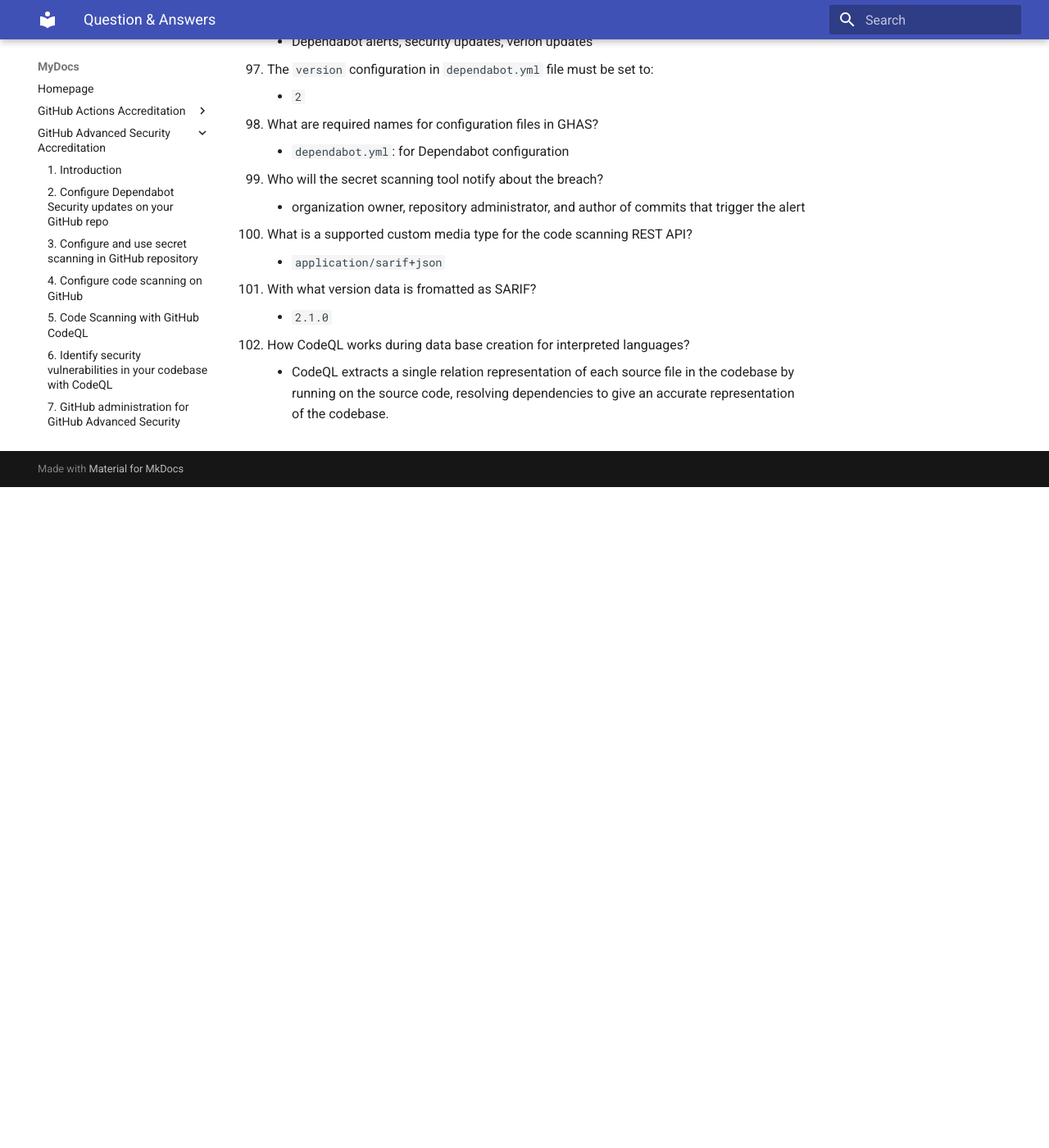
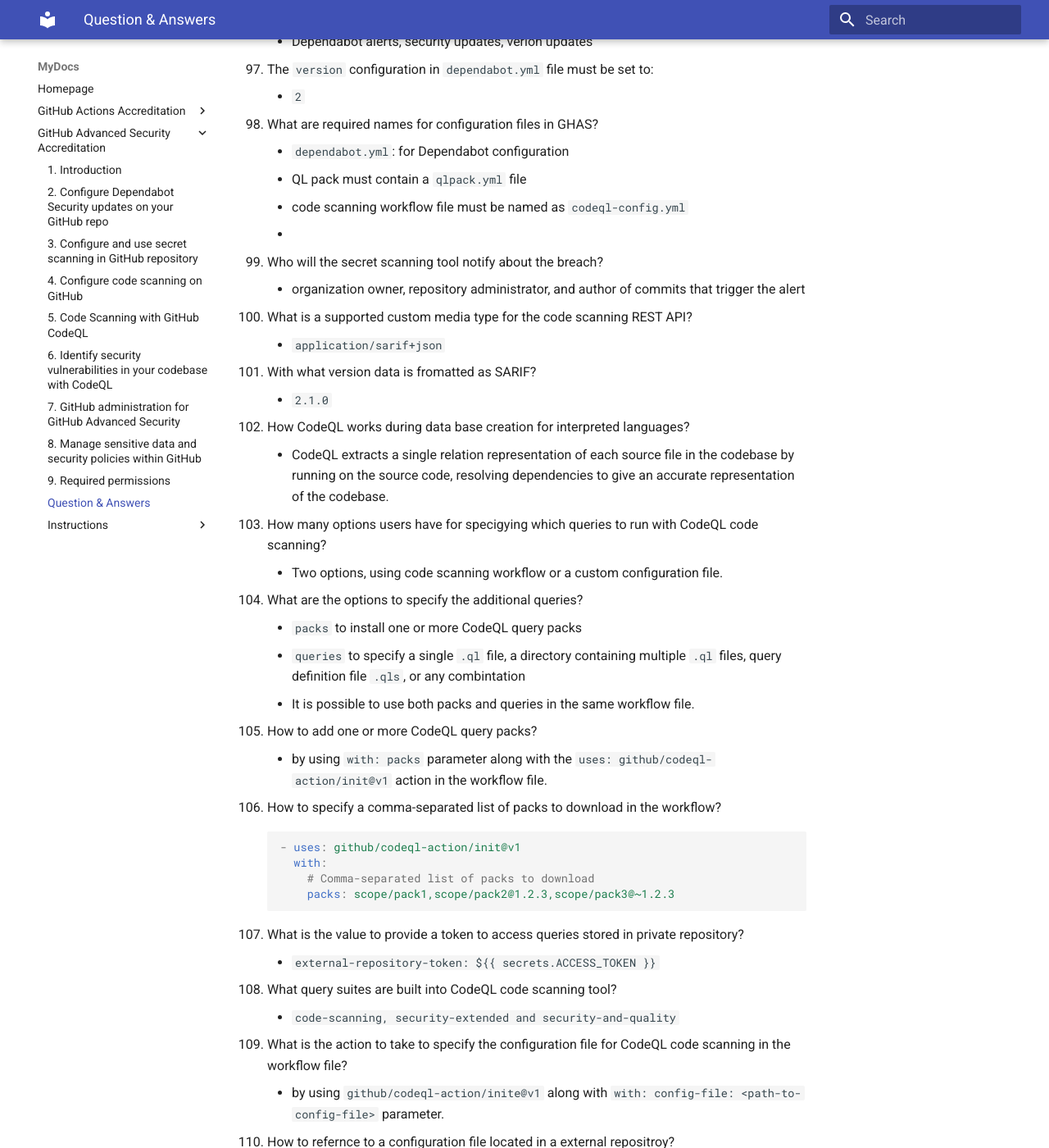
Before and after one commit to jevgenix/Docs, an MkDocs documentation site: the page built from docs/GitHub Advanced Security Accreditation/Question & Answers.md, in a window 1280 px wide and 1400 px high, scrolled down 8970 px. Shown: the whole window at 82% size. Built offline with MkDocs 1.6.1 and Material for MkDocs 9.7.7, drawn with Linux system fonts in a browser that asks for light colours; before the commit the page ends 9564 px from its top, so only the background shows below that; some of the changed text lies outside the part shown.

Commit message:
updated docs

````diff
--- a/docs/GitHub Advanced Security Accreditation/Question & Answers.md
+++ b/docs/GitHub Advanced Security Accreditation/Question & Answers.md
@@ -231,8 +231,8 @@
 
 68. What are the two types of queries and what it requires?
     - @kind has only two options:
-      - problem (same as Alert)
-      - path problem (same as Path)
+      - problem (same as Alert queries)
+      - path problem (same as Path queries)
     - metadata is required
 
 69. How qlpack.yml syntax looks like?
@@ -360,6 +360,9 @@
 
 96. What are required names for configuration files in GHAS?
     - `dependabot.yml`: for Dependabot configuration
+    - QL pack must contain a `qlpack.yml` file
+    - code scanning workflow file must be named as `codeql-config.yml`
+    -
 
 
 97. Who will the secret scanning tool notify about the breach?
@@ -373,3 +376,60 @@
 
 100. How CodeQL works during data base creation for interpreted languages?
     - CodeQL extracts a single relation representation of each source file in the codebase by running on the source code, resolving dependencies to give an accurate representation of the codebase.
+
+101. How many options users have for specigying which queries to run with CodeQL code scanning?
+    - Two options, using code scanning workflow or a custom configuration file.
+
+102. What are the options to specify the additional queries?
+    - `packs` to install one or more CodeQL query packs
+    - `queries` to specify a single `.ql` file, a directory containing multiple `.ql` files, query definition file `.qls`, or any combintation
+    - It is possible to use both packs and queries in the same workflow file.
+
+103. How to add one or more CodeQL query packs?
+    - by using `with: packs` parameter along with the `uses: github/codeql-action/init@v1` action in the workflow file.
+
+104. How to specify a comma-separated list of packs to download in the workflow?
+    ```yml
+    - uses: github/codeql-action/init@v1
+      with:
+        # Comma-separated list of packs to download
+        packs: scope/pack1,scope/pack2@1.2.3,scope/pack3@~1.2.3
+    ```
+
+105. What is the value to provide a token to access queries stored in private repository?
+    - `external-repository-token: ${{ secrets.ACCESS_TOKEN }}`
+
+106. What query suites are built into CodeQL code scanning tool?
+    - `code-scanning, security-extended and security-and-quality`
+
+107. What is the action to take to specify the configuration file for CodeQL code scanning in the workflow file?
+    - by using `github/codeql-action/inite@v1` along with `with: config-file: <path-to-config-file>` parameter.
+
+108. How to refernce to a configuration file located in a external repositroy?
+    - by using `OWNER/REPOSITORY/FILENAME@BRANCH` syntax
+
+109. How do you specify and CodeQL query packs to run in a custom configuration file?
+    - by using a nested map of packs:
+    ```yml
+    packs:
+      # Use these packs for JavaScript analysis
+      javascript:
+        - scope/js-pack1
+        - scope/js-pack2
+      # Use these packs for Java analysis
+      java:
+        - scope/java-pack1
+    ```
+
+110. What is the rule for character when using `paths-ignore` keyword?
+    - characters can only be at the start or end of a line, or surrounded by slashes. For example `foo/**, **/foo, and foo/**/bar` are all valid patterns.
+
+111. What kind of information CodeQL database schema includes?
+    - `expressions` and `statements` tables
+    - CodeQL library defines classes to provide a layer of abstraction over the each of these tables. This includes the related auxuliary tables `Expr` and `Stmt`.
+
+112. What are the levels to monitor security alerts using Security overview?
+    - `Organization`, `Team` and `Repository` levels
+
+113. What are the permissions you can grant to users on each level of your control over GitHub Advanced Security?
+    - `None`, `Read`, `Write` and `Admin` permissions
````
Also changed, not shown: docs/GitHub Advanced Security Accreditation/5. Code Scanning with GitHub CodeQL.md (+1 -1 lines), docs/GitHub Advanced Security Accreditation/6. Identify security vulnerabilities in your codebase with CodeQL.md (+2 -37 lines), docs/GitHub Advanced Security Accreditation/7. GitHub administration for GitHub Advanced Security .md (+23 -24 lines), docs/GitHub Advanced Security Accreditation/8. Manage sensitive data and security policies within GitHub.md (+13 -14 lines), docs/GitHub Advanced Security Accreditation/9. Required permissions.md (+2 -2 lines).
